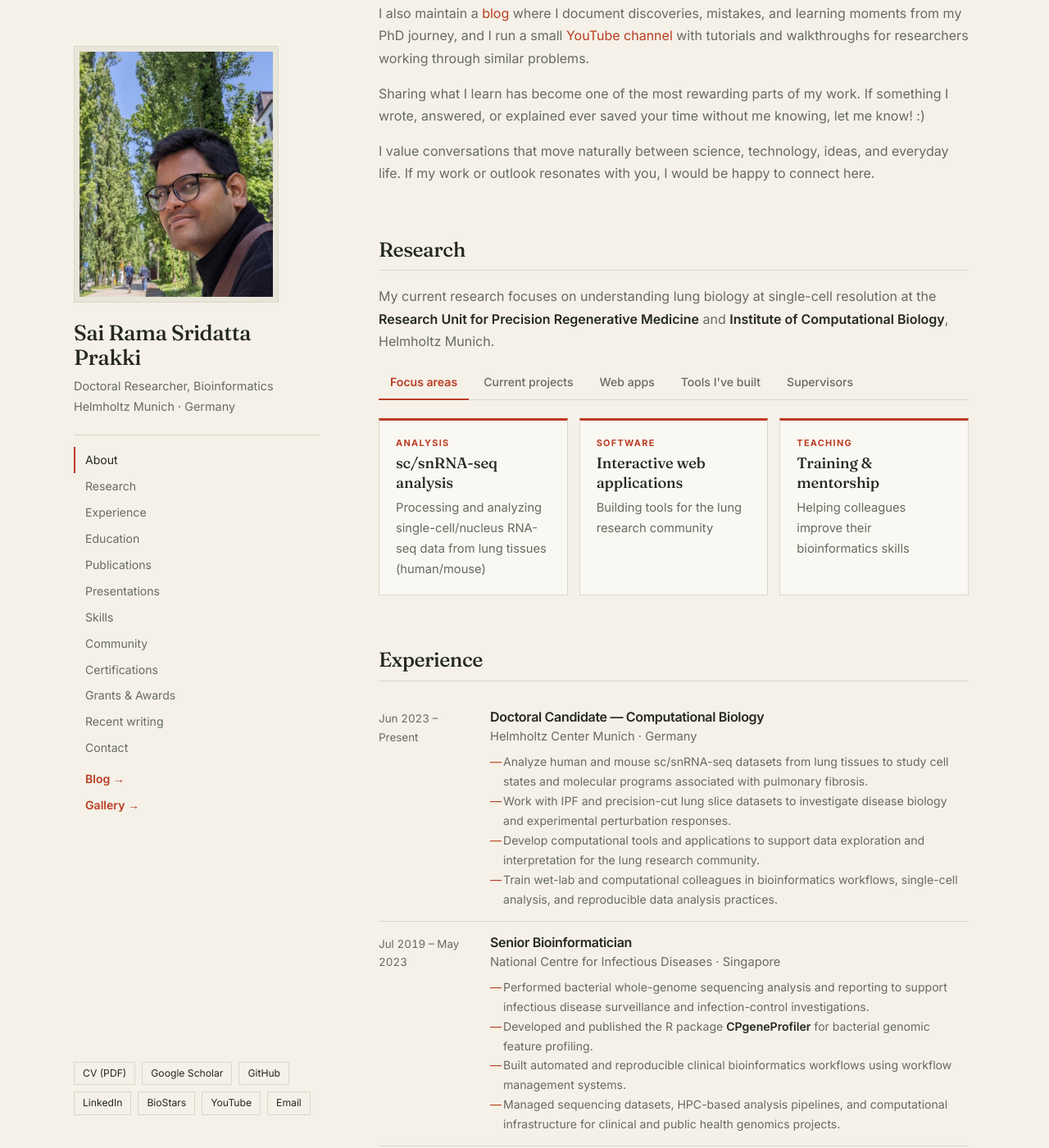
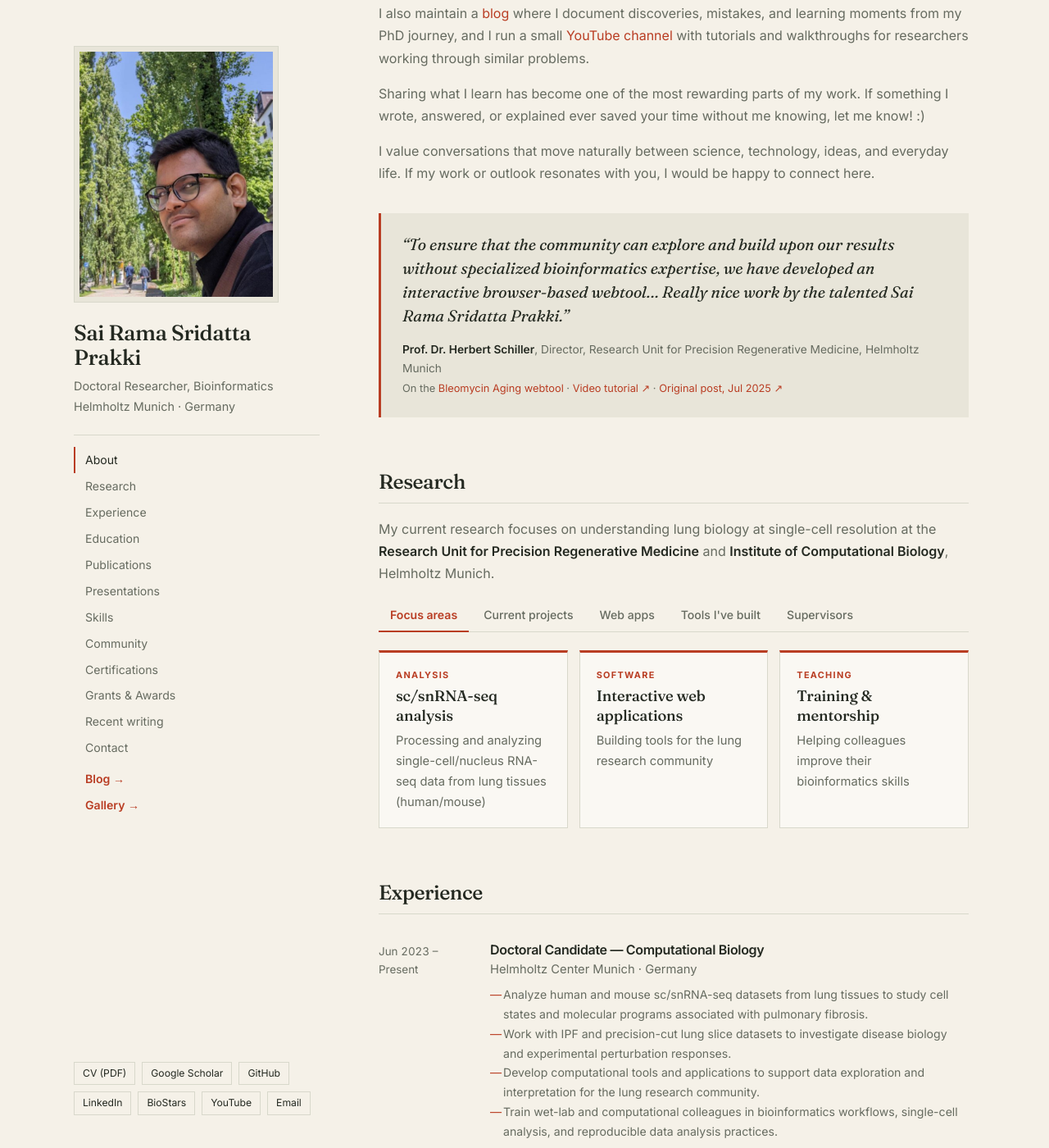
Before and after one commit to ramadatta/ramadatta.github.io, a Jekyll site: the page built from index.md, in a window 1280 px wide and 1400 px high, scrolled down 825 px. Shown: the whole window at 82% size. Built offline with Jekyll 4.4.1, drawn with Linux system fonts in a browser that asks for light colours; some of the changed text lies outside the part shown.

Commit message:
Add Schiller quote, ugly-plot award, MarkerMind, Posit mention, JOSS review; update About and Experience

```diff
--- a/_sass/_home.scss
+++ b/_sass/_home.scss
@@ -228,6 +228,44 @@ $home-tint: rgba($color-primary, 0.08);
   text-transform: uppercase;
   color: $text-dark-muted;
   margin: 28px 0 4px;
+}
+
+// Testimonial pull-quote
+.home-quote {
+  margin: 34px 0 0;
+  padding: 24px 26px;
+  background: $bg-dark-surface;
+  border-left: 3px solid $color-primary;
+
+  blockquote {
+    margin: 0;
+    padding: 0;
+    border: none;
+    background: none;
+    font-style: normal;
+  }
+
+  .home-main & blockquote p,
+  blockquote p {
+    font-family: $font-family-heading;
+    font-size: 1.22rem;
+    font-style: italic;
+    line-height: 1.5;
+    color: $text-dark-primary;
+    margin: 0;
+  }
+
+  figcaption {
+    margin-top: 14px;
+    font-size: 0.86rem;
+    color: $text-dark-secondary;
+
+    span {
+      display: block;
+      font-size: 0.8rem;
+      margin-top: 2px;
+    }
+  }
 }
 
 // Generic list row: title + detail, separated by hairlines
--- a/index.md
+++ b/index.md
@@ -40,6 +40,16 @@ links:
   <p>I also maintain a <a href="{{ '/blog/' | relative_url }}">blog</a> where I document discoveries, mistakes, and learning moments from my PhD journey, and I run a small <a href="https://www.youtube.com/@asearchforsolutions" target="_blank" rel="noopener noreferrer">YouTube channel</a> with tutorials and walkthroughs for researchers working through similar problems.</p>
   <p>Sharing what I learn has become one of the most rewarding parts of my work. If something I wrote, answered, or explained ever saved your time without me knowing, let me know! :)</p>
   <p>I value conversations that move naturally between science, technology, ideas, and everyday life. If my work or outlook resonates with you, I would be happy to connect here.</p>
+
+  <figure class="home-quote">
+    <blockquote>
+      <p>“To ensure that the community can explore and build upon our results without specialized bioinformatics expertise, we have developed an interactive browser-based webtool… Really nice work by the talented Sai Rama Sridatta Prakki.”</p>
+    </blockquote>
+    <figcaption>
+      <strong>Prof. Dr. Herbert Schiller</strong>, Director, Research Unit for Precision Regenerative Medicine, Helmholtz Munich
+      <span>On the <a href="https://hschillerlabshiny.shinyapps.io/BleomycinAging/" target="_blank" rel="noopener noreferrer">Bleomycin Aging webtool</a> · <a href="https://www.youtube.com/watch?v=X3j85CMKCWo&amp;t=9s" target="_blank" rel="noopener noreferrer">Video tutorial ↗</a> · <a href="https://x.com/SchillerLab/status/1950536045776290220" target="_blank" rel="noopener noreferrer">Original post, Jul 2025 ↗</a></span>
+    </figcaption>
+  </figure>
 </section>
 
 <section id="research" class="home-section">
@@ -452,6 +462,13 @@ links:
     </div>
   </div>
   <div class="home-row">
+    <span class="home-date">2023</span>
+    <div>
+      <h3>Winner, Theis Lab Christmas Competition: “Ugly Plot” Design</h3>
+      <p class="home-org">Custom ggplot recognized for “exceptional excellence in the field of ugly plot design”<br>Institute of Computational Biology, Helmholtz Munich · <a href="https://x.com/Prakki_Rama/status/1735253164855636272" target="_blank" rel="noopener noreferrer">Post ↗</a></p>
+    </div>
+  </div>
+  <div class="home-row">
     <span class="home-date">2009</span>
     <div>
       <h3>Best Performer Award</h3>
```
